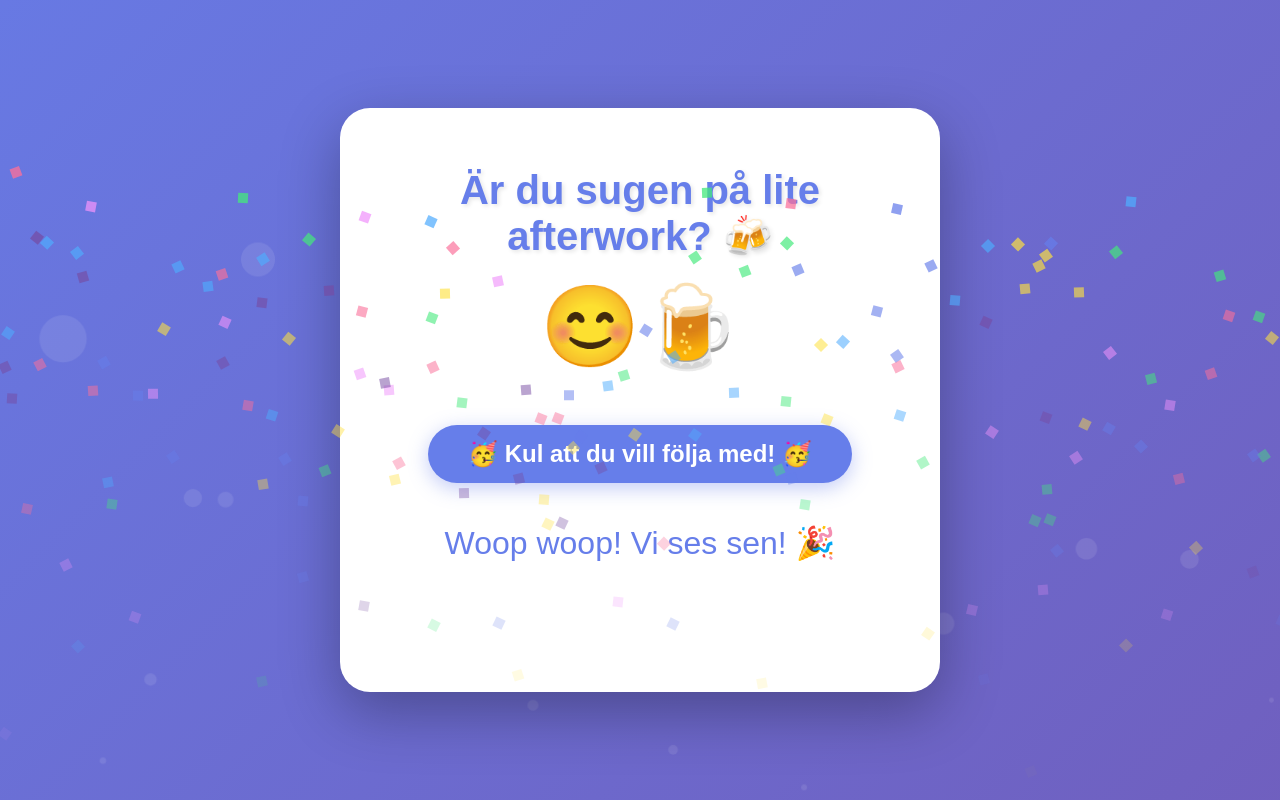
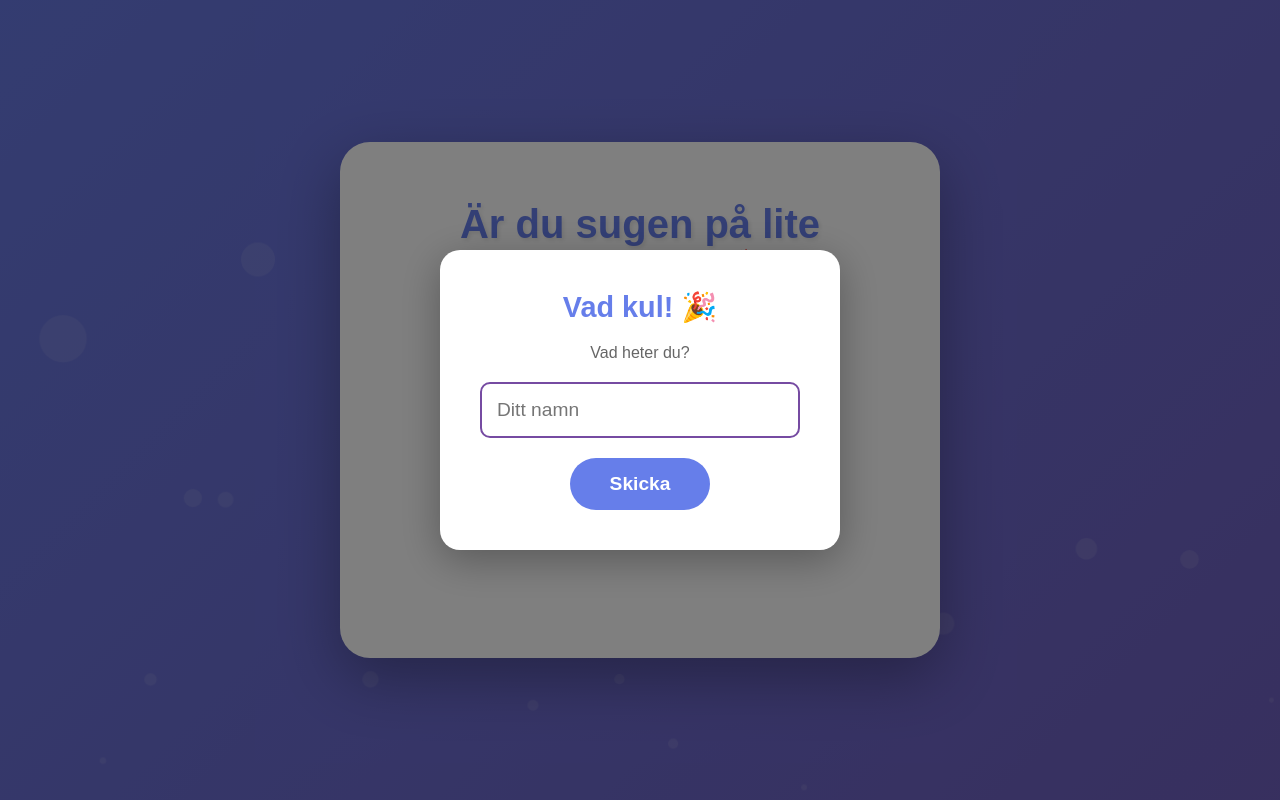
Before and after one commit to nisan016/afterwork-invite, a plain HTML site: page index.html in a window 1280 px wide. Both pictures are taken after a click on the button "Ja! 🎉". Drawn offline with Linux system fonts and the light colour scheme.

Commit message:
Update to include name index.html

```diff
--- a/index.html
+++ b/index.html
@@ -6,12 +6,12 @@
     <title>After Work? 🍻</title>
 
     <!-- Google Analytics -->
-    <script async src="https://www.googletagmanager.com/gtag/js?id=G-6RZT1BJNKQ"></script>
+    <script async src="https://www.googletagmanager.com/gtag/js?id=GA_MEASUREMENT_ID"></script>
     <script>
         window.dataLayer = window.dataLayer || [];
         function gtag(){dataLayer.push(arguments);}
         gtag('js', new Date());
-        gtag('config', 'G-6RZT1BJNKQ');
+        gtag('config', 'GA_MEASUREMENT_ID');
     </script>
 
     <style>
@@ -193,6 +193,70 @@
                 opacity: 0;
             }
         }
+
+        .name-modal {
+            display: none;
+            position: fixed;
+            top: 0;
+            left: 0;
+            width: 100%;
+            height: 100%;
+            background: rgba(0, 0, 0, 0.5);
+            z-index: 1000;
+            justify-content: center;
+            align-items: center;
+        }
+
+        .name-modal.show {
+            display: flex;
+        }
+
+        .name-box {
+            background: white;
+            padding: 40px;
+            border-radius: 20px;
+            box-shadow: 0 10px 40px rgba(0, 0, 0, 0.3);
+            text-align: center;
+            max-width: 400px;
+        }
+
+        .name-box h2 {
+            color: #667eea;
+            margin-bottom: 20px;
+            font-size: 1.8em;
+        }
+
+        .name-box input {
+            width: 100%;
+            padding: 15px;
+            font-size: 1.2em;
+            border: 2px solid #667eea;
+            border-radius: 10px;
+            margin-bottom: 20px;
+            outline: none;
+            transition: border-color 0.3s;
+        }
+
+        .name-box input:focus {
+            border-color: #764ba2;
+        }
+
+        .name-box button {
+            background: #667eea;
+            color: white;
+            padding: 15px 40px;
+            font-size: 1.2em;
+            border: none;
+            border-radius: 50px;
+            cursor: pointer;
+            font-weight: bold;
+            transition: transform 0.2s, box-shadow 0.2s;
+        }
+
+        .name-box button:hover {
+            transform: scale(1.05);
+            box-shadow: 0 5px 20px rgba(102, 126, 234, 0.4);
+        }
     </style>
 </head>
 <body>
@@ -214,17 +278,30 @@
         <div class="message" id="message"></div>
     </div>
 
+    <!-- Name Input Modal -->
+    <div class="name-modal" id="nameModal">
+        <div class="name-box">
+            <h2>Vad kul! 🎉</h2>
+            <p style="margin-bottom: 20px; color: #666;">Vad heter du?</p>
+            <input type="text" id="nameInput" placeholder="Ditt namn" autocomplete="name">
+            <button id="submitName">Skicka</button>
+        </div>
+    </div>
+
     <script>
         const noBtn = document.getElementById('noBtn');
         const yesBtn = document.getElementById('yesBtn');
         const celebration = document.getElementById('celebration');
         const bubblesContainer = document.getElementById('bubbles');
+        const nameModal = document.getElementById('nameModal');
+        const nameInput = document.getElementById('nameInput');
+        const submitNameBtn = document.getElementById('submitName');
 
         let attempts = 0;
         const noTexts = [
             'Nej',
             'Nice try...',
-            'Knappen är bara för dekoration.',
+            'Knappen är bara för dekoration 😈',
             'Oj... den smiter!',
             'Tänk om!',
             'Snälla?',
@@ -321,24 +398,50 @@
             moveNoButton();
         });
 
-        // Yes button celebration
+        // Yes button - show name modal
         yesBtn.addEventListener('click', () => {
-            // Track "Yes" click in Google Analytics
+            nameModal.classList.add('show');
+            nameInput.focus();
+        });
+
+        // Submit name button
+        submitNameBtn.addEventListener('click', submitName);
+
+        // Allow Enter key to submit name
+        nameInput.addEventListener('keypress', (e) => {
+            if (e.key === 'Enter') {
+                submitName();
+            }
+        });
+
+        function submitName() {
+            const name = nameInput.value.trim();
+
+            if (name === '') {
+                alert('Vänligen skriv ditt namn! 😊');
+                return;
+            }
+
+            // Track "Yes" click with name in Google Analytics
             if (typeof gtag !== 'undefined') {
                 gtag('event', 'click_yes', {
                     'event_category': 'afterwork_invitation',
-                    'event_label': 'accepted',
+                    'event_label': name,
                     'value': 1
                 });
             }
 
+            // Hide modal
+            nameModal.classList.remove('show');
+
+            // Show celebration
             celebration.style.display = 'block';
             noBtn.style.display = 'none';
-            yesBtn.textContent = '🥳 Kul att du vill följa med! 🥳';
+            yesBtn.textContent = '🥳 Super!! 🥳';
 
             // Create confetti explosion
             createConfetti();
-        });
+        }
 
         function createConfetti() {
             const colors = ['#667eea', '#764ba2', '#f093fb', '#4facfe', '#43e97b', '#fa709a', '#fee140'];
```
